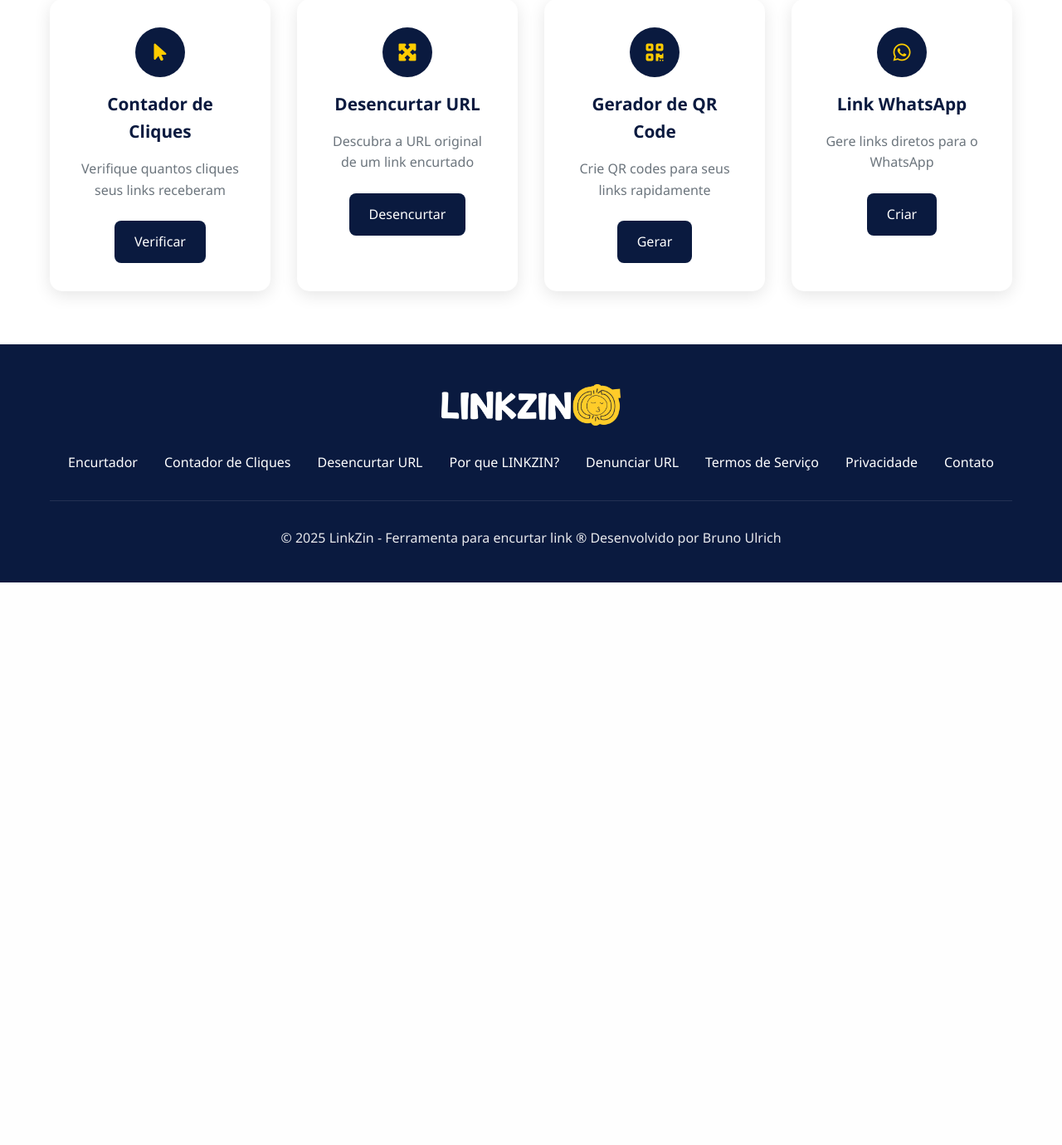
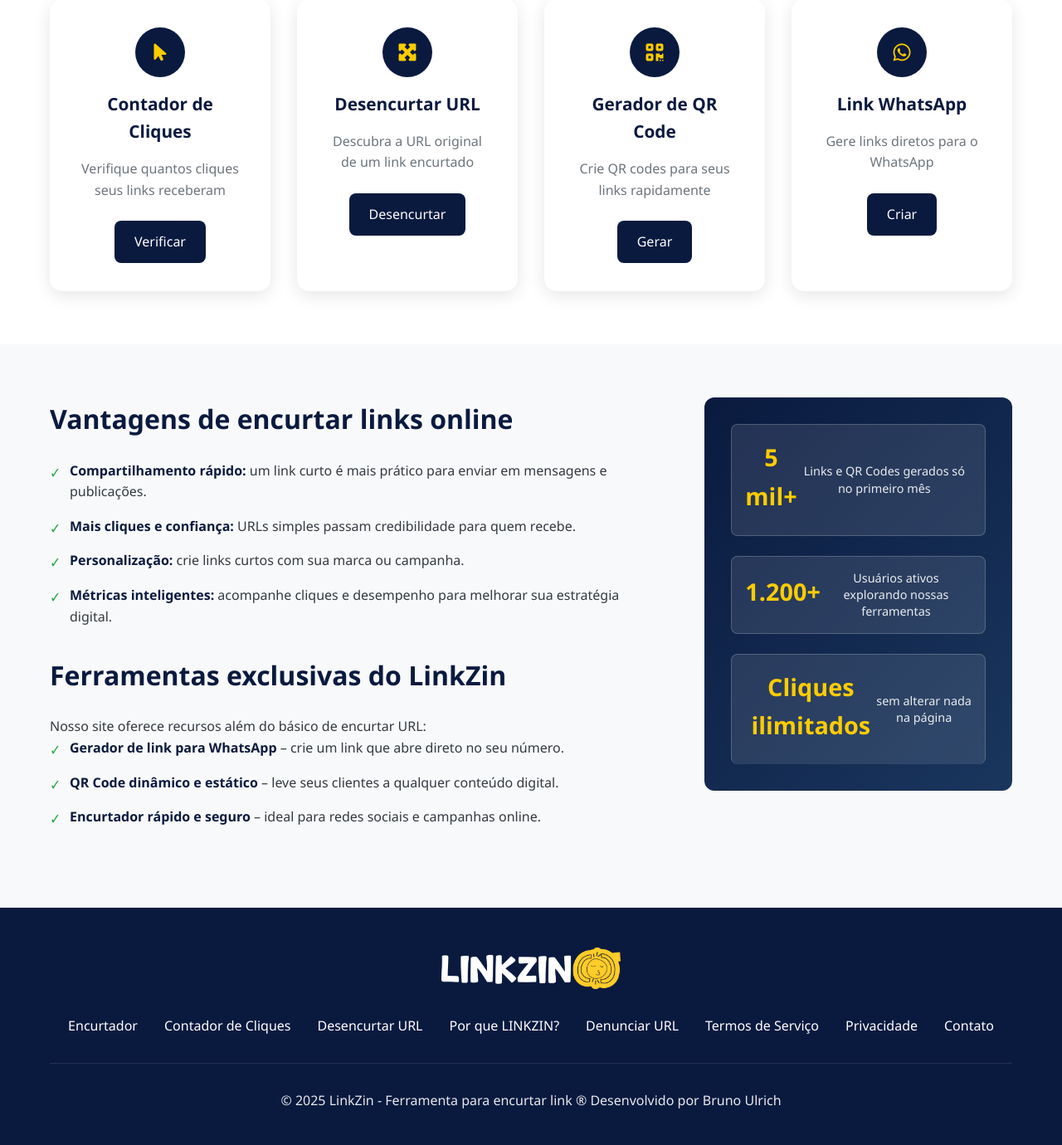
Before and after one commit to LinkzinEncurtador/SITE-ENCURTARDOR-DE-LINK, a PHP site: page / in a window 1280 px wide. Shown: the part 1391-2771 px from the top of the page at 83% size. Before the commit the page ends 2093 px from the top, so only its background shows below. Run offline with PHP 8.4, Linux system fonts and the light colour scheme; some libraries are stand-ins or nearby versions.

Commit message:
Atualização de pagina inicial

```diff
--- a/index.html
+++ b/index.html
@@ -257,6 +257,48 @@
                 </div>
             </div>
         </section>
+
+        <!-- Seção de Vantagens e Recursos -->
+        <section class="advantages">
+            <div class="container">
+                <div class="advantages-content">
+                    <div class="advantages-text">
+                        <h3>Vantagens de encurtar links online</h3>
+                        <ul>
+                            <li><strong>Compartilhamento rápido:</strong> um link curto é mais prático para enviar em mensagens e publicações.</li>
+                            <li><strong>Mais cliques e confiança:</strong> URLs simples passam credibilidade para quem recebe.</li>
+                            <li><strong>Personalização:</strong> crie links curtos com sua marca ou campanha.</li>
+                            <li><strong>Métricas inteligentes:</strong> acompanhe cliques e desempenho para melhorar sua estratégia digital.</li>
+                        </ul>
+
+                        <h3>Ferramentas exclusivas do LinkZin</h3>
+                        <p>Nosso site oferece recursos além do básico de encurtar URL:</p>
+                        <ul>
+                            <li><strong>Gerador de link para WhatsApp</strong> – crie um link que abre direto no seu número.</li>
+                            <li><strong>QR Code dinâmico e estático</strong> – leve seus clientes a qualquer conteúdo digital.</li>
+                            <li><strong>Encurtador rápido e seguro</strong> – ideal para redes sociais e campanhas online.</li>
+                        </ul>
+                    </div>
+
+                    <div class="stats-section">
+                        <div class="stats-grid">
+                            <div class="stat-item">
+                                <h4>5 mil+</h4>
+                                <p>Links e QR Codes gerados só no primeiro mês</p>
+                            </div>
+                            <div class="stat-item">
+                                <h4>1.200+</h4>
+                                <p>Usuários ativos explorando nossas ferramentas</p>
+                            </div>
+                            <div class="stat-item">
+                                <h4>Cliques ilimitados</h4>
+                                <p>sem alterar nada na página</p>
+                            </div>
+                        </div>
+                    </div>
+                </div>
+            </div>
+        </section>
     </main>
 
     <!-- Anúncio Google AdSense - Display -->
--- a/styles.css
+++ b/styles.css
@@ -3546,3 +3546,121 @@ body {
         font-size: 0.9rem;
     }
 }
+
+/* Estilos para a seção de Vantagens e Recursos */
+.advantages {
+    padding: 4rem 0;
+    background-color: var(--light-gray);
+}
+
+.advantages-content {
+    display: grid;
+    grid-template-columns: 2fr 1fr;
+    gap: 3rem;
+    align-items: start;
+}
+
+.advantages-text h3 {
+    color: var(--primary-blue);
+    font-size: var(--font-card);
+    margin-bottom: 1.5rem;
+    font-weight: 600;
+}
+
+.advantages-text ul {
+    list-style: none;
+    margin-bottom: 2rem;
+}
+
+.advantages-text li {
+    margin-bottom: 1rem;
+    padding-left: 1.5rem;
+    position: relative;
+    line-height: 1.6;
+}
+
+.advantages-text li::before {
+    content: "✓";
+    position: absolute;
+    left: 0;
+    color: var(--success);
+    font-weight: bold;
+    font-size: 1.1rem;
+}
+
+.advantages-text strong {
+    color: var(--primary-blue);
+}
+
+.stats-section {
+    background: linear-gradient(135deg, var(--primary-blue) 0%, #1a365d 100%);
+    padding: 2rem;
+    border-radius: 12px;
+    color: var(--white);
+}
+
+.stats-grid {
+    display: flex;
+    flex-direction: column;
+    gap: 1.5rem;
+}
+
+.stat-item {
+    text-align: center;
+    padding: 1rem;
+    background: rgba(255, 255, 255, 0.1);
+    border-radius: 8px;
+    border: 1px solid rgba(255, 255, 255, 0.2);
+}
+
+.stat-item h4 {
+    font-size: 1.8rem;
+    color: var(--primary-yellow);
+    margin-bottom: 0.5rem;
+    font-weight: 700;
+}
+
+.stat-item p {
+    font-size: 0.9rem;
+    line-height: 1.4;
+    opacity: 0.9;
+}
+
+/* Responsividade para a seção de vantagens */
+@media (max-width: 768px) {
+    .advantages-content {
+        grid-template-columns: 1fr;
+        gap: 2rem;
+    }
+
+    .advantages-text h3 {
+        font-size: var(--font-card-mobile);
+    }
+
+    .stats-section {
+        padding: 1.5rem;
+    }
+
+    .stat-item h4 {
+        font-size: 1.5rem;
+    }
+}
+
+@media (max-width: 480px) {
+    .advantages {
+        padding: 2rem 0;
+    }
+
+    .advantages-text li {
+        padding-left: 1.2rem;
+        font-size: 0.9rem;
+    }
+
+    .stats-section {
+        padding: 1rem;
+    }
+
+    .stat-item {
+        padding: 0.8rem;
+    }
+}
```
